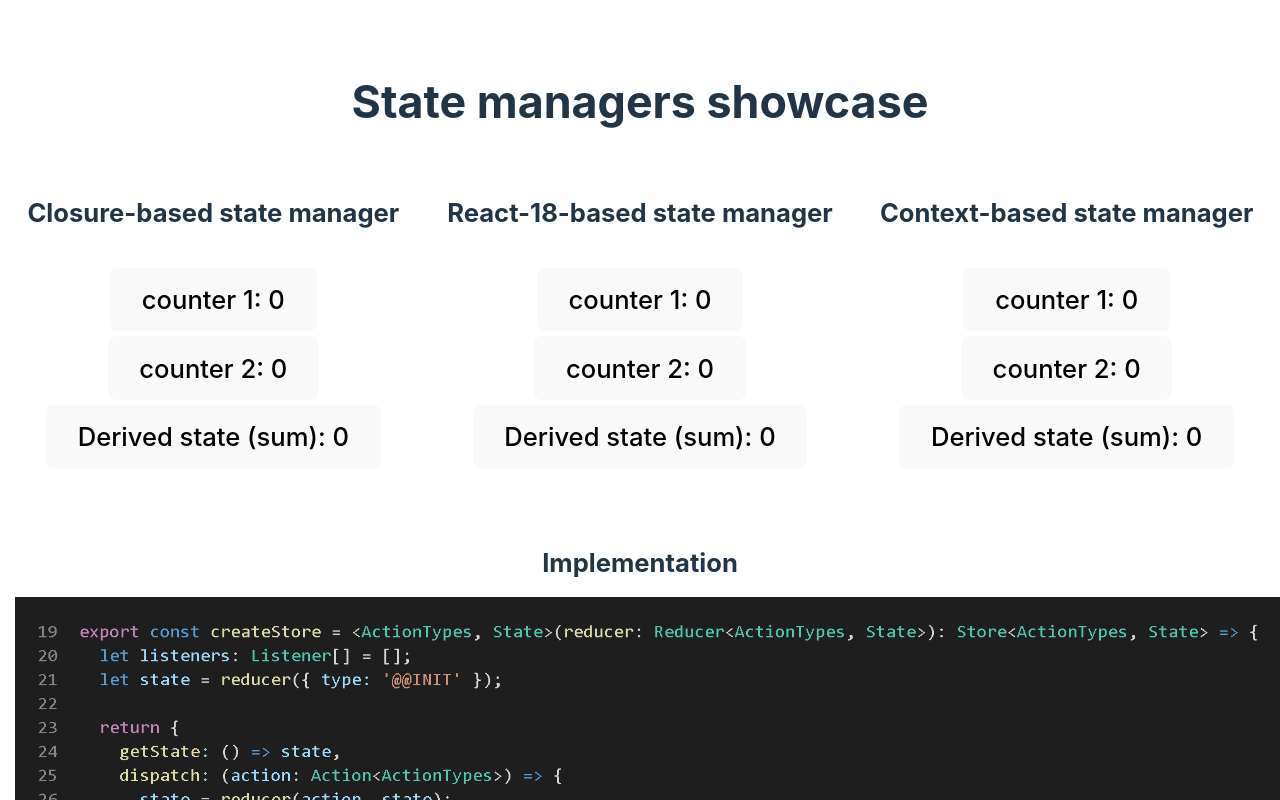
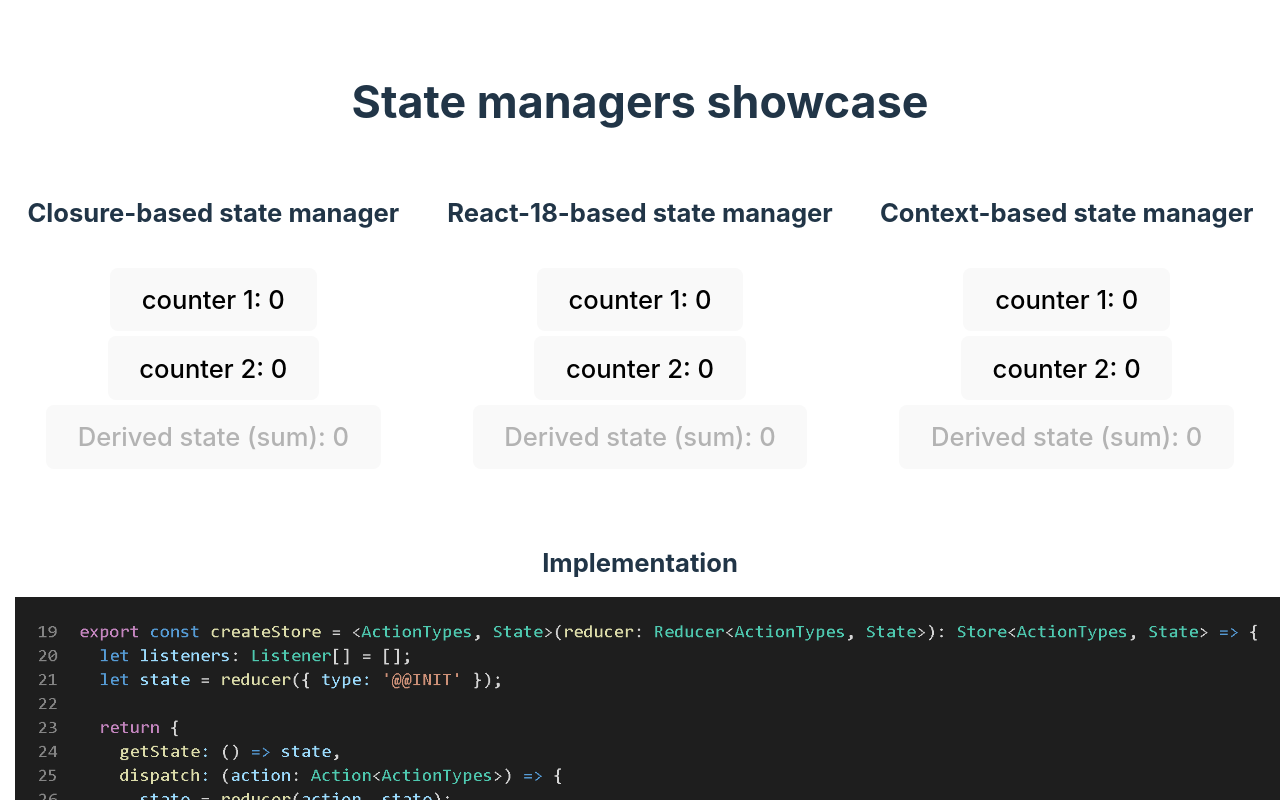
Before and after one commit to beror/react-global-state-manager, a React (Vite) app: page / in a window 1280 px wide. Shown: the top 800 px of the page. Built offline with nearby package versions, Linux system fonts and the light colour scheme.

Commit message:
feat: disable derived state buttons

```diff
--- a/src/components/StateButton.tsx
+++ b/src/components/StateButton.tsx
@@ -3,6 +3,7 @@ import { memo, useEffect, useRef } from 'react';
 interface StateButtonsProps {
   children: string;
   onClick?: () => void;
+  disabled?: boolean;
 }
 
 const appendRerenderSign = (element: HTMLElement) => {
@@ -12,7 +13,7 @@ const appendRerenderSign = (element: HTMLElement) => {
   setTimeout(() => element.removeChild(rerenderSignElement), 900);
 };
 
-const StateButton = memo(({ children, onClick }: StateButtonsProps) => {
+const StateButton = memo(({ children, onClick, disabled }: StateButtonsProps) => {
   const ref = useRef<HTMLButtonElement>(null);
 
   useEffect(() => {
@@ -24,7 +25,8 @@ const StateButton = memo(({ children, onClick }: StateButtonsProps) => {
   return (
     <button
       onClick={onClick}
-      ref={ref}>
+      ref={ref}
+      disabled={disabled}>
       {children}
     </button>
   );
--- a/src/components/StateShowcase.tsx
+++ b/src/components/StateShowcase.tsx
@@ -32,7 +32,7 @@ const ClosureBased = () => {
       <StateButton onClick={counter2ButtonOnClick}>
         {`counter 2: ${counter2}`}
       </StateButton>
-      <StateButton>
+      <StateButton disabled>
         {`Derived state (sum): ${derivedState}`}
       </StateButton>
     </div>
@@ -64,7 +64,7 @@ const React18Based = () => {
       <StateButton onClick={counter2ButtonOnClick}>
         {`counter 2: ${counter2}`}
       </StateButton>
-      <StateButton>
+      <StateButton disabled>
         {`Derived state (sum): ${derivedState}`}
       </StateButton>
     </div>
@@ -105,7 +105,7 @@ const ContextBased = () => {
       <StateButton onClick={counter2ButtonOnClick}>
         {`counter 2: ${globalState.counter2}`}
       </StateButton>
-      <StateButton>
+      <StateButton disabled>
         {`Derived state (sum): ${derivedState}`}
       </StateButton>
     </div>
```
